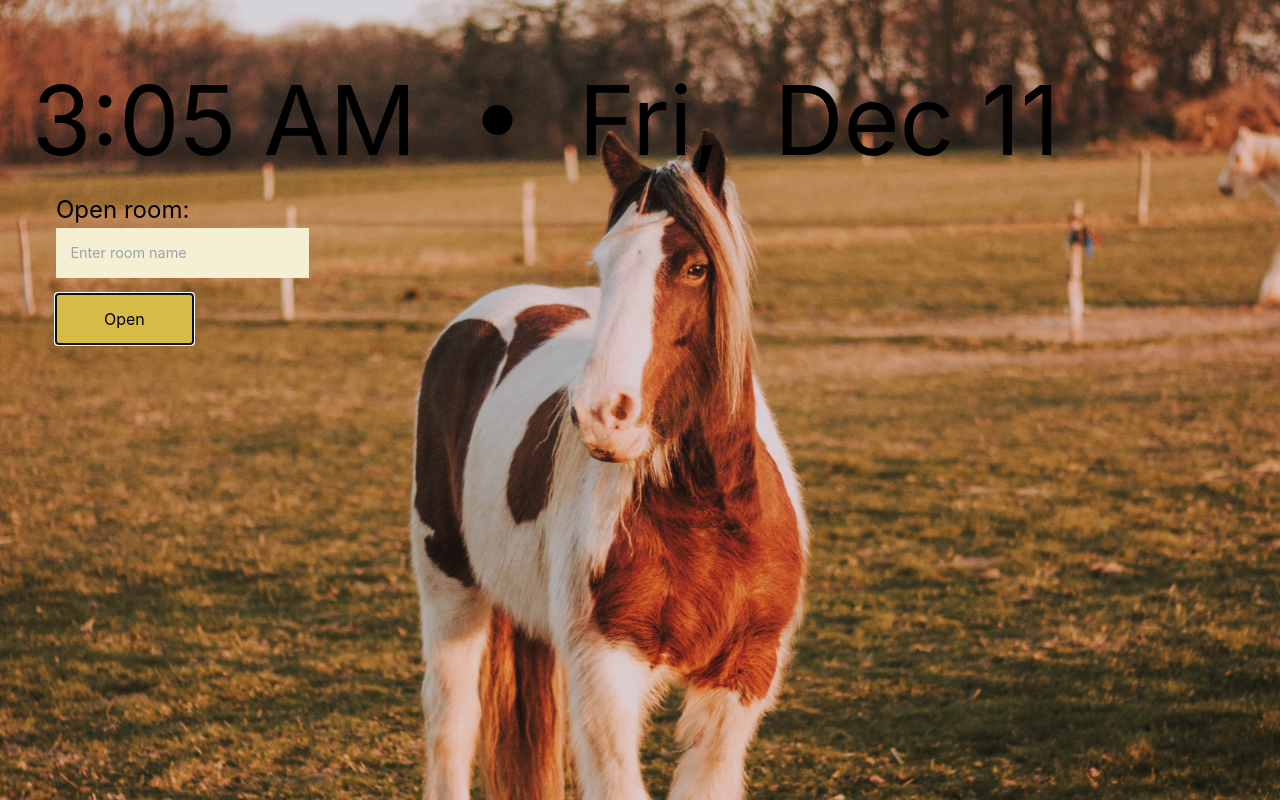
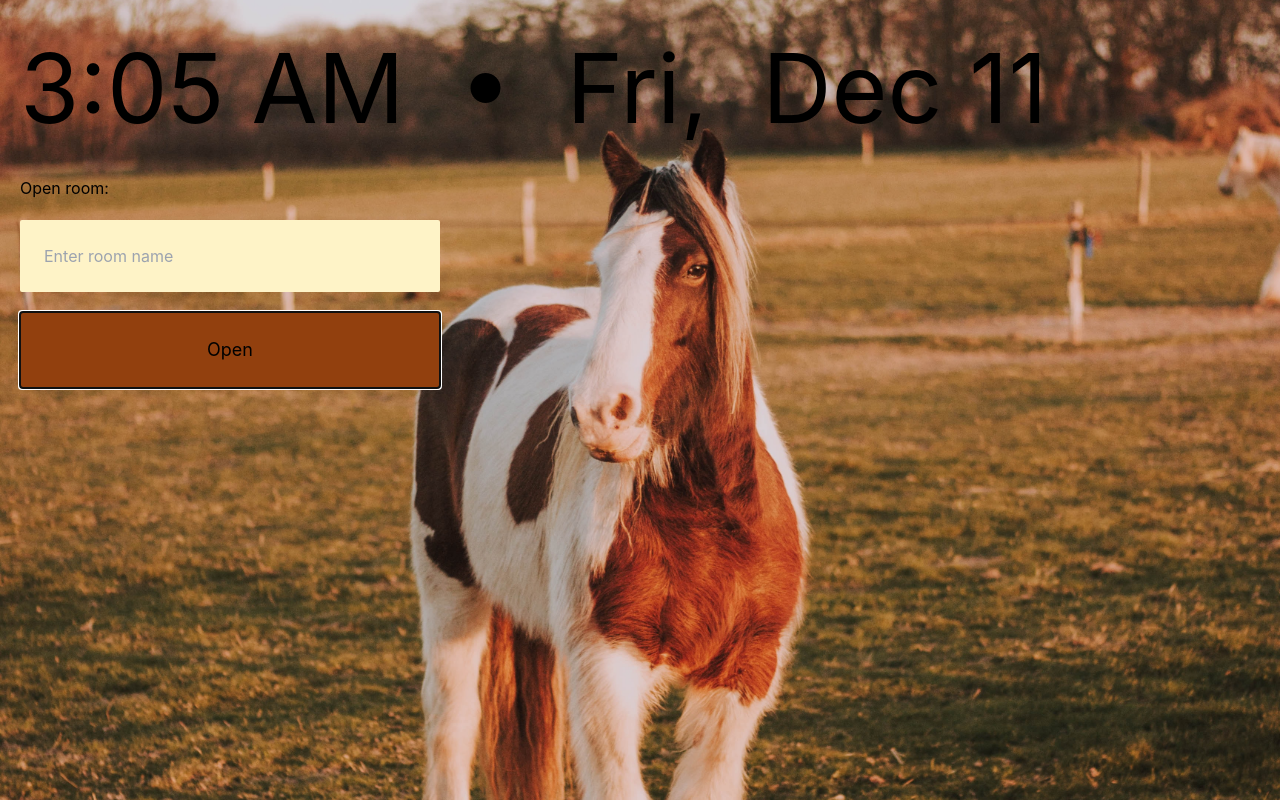
Before and after one commit to soliskit/pinto-meet, a Next.js app: page / in a window 1280 px wide. Built offline with nearby package versions, Linux system fonts and the light colour scheme.

Commit message:
replace index page css with tailwind

```diff
--- a/pages/index.tsx
+++ b/pages/index.tsx
@@ -1,10 +1,9 @@
 import Head from 'next/head'
-import styles from '../styles/Home.module.css'
 import JoinForm from '../types/join-form'
 import Time from '../types/time'
 
 const Home = () => (
-  <div className={styles.background}>
+  <div className='bg-hero-image h-screen bg-cover bg-center'>
     <Head>
       <title>Pinto Pinto</title>
       <meta property='og:title' content='Video conferencing for the rest of us'/>
@@ -16,12 +15,10 @@ const Home = () => (
       <link rel='icon' href='/favicon.ico' />
     </Head>
 
-    <div className={styles.container} >
+    <div className='pt-10 pl-5'>
 
       <header>
-        <h1 className={styles.title}>
-          <Time/>
-        </h1>
+        <Time/>
       </header>
 
       <main>
--- a/styles/Home.module.css
+++ /dev/null
@@ -1,71 +0,0 @@
-.background {
-  height: 100vh;
-  background-image: url('/hero_image.jpg');
-  background-size: cover;
-  background-position: center;
-}
-
-.container {
-  padding: 3em 2em;
-}
-
-.title,
-.description {
-  text-align: start;
-}
-
-@media (min-width: 320px) {
-  h1.title {
-    font-size: 2em;
-  }
-}
-
-@media (min-width: 576px) {
-  h1.title {
-    font-size: 2.6em;
-  }
-}
-
-@media (min-width: 768px) {
-  h1.title {
-    font-size: 3.7em;
-  }
-}
-
-@media (min-width: 992px) {
-  h1.title {
-    font-size: 5em;
-  }
-}
-
-@media (min-width: 1200px) {
-  h1.title {
-    font-size: 6em;
-  }
-}
-
-div.join_room {
-  padding-inline-start: 1.5em;
-}
-
-form.join_room {
-  padding-bottom: 1em;
-}
-
-h1.form {
-  font-size: 150%;
-}
-
-input.form {
-  font-size: 90%;
-  background-color: #f5efd4;
-  border: none;
-  padding: 1em;
-}
-
-button.form {
-  font-size: 100%;
-  background-color: #d6bc47;
-  border: none;
-  padding: .8em 3em;
-}
--- a/types/join-form.tsx
+++ b/types/join-form.tsx
@@ -1,7 +1,6 @@
 import Haikunator from 'haikunator'
 import router from 'next/router'
 import { SyntheticEvent, useState } from 'react'
-import styles from '../styles/Home.module.css'
 
 const JoinForm = () => {
   const [name, setName] = useState<string>('')
@@ -21,25 +20,24 @@ const JoinForm = () => {
   }
 
   return (
-    <div className={styles.join_room}>
-      <h1
-        className={styles.form}>
+    <div className='pt-10'>
+      <h1 className='pb-5'>
           Open room: {name}
       </h1>
       <form
         id={`join-${name}`}
-        className={styles.join_room}>
+        className='pb-5'>
         <input
           type='text'
           value={name}
-          className={styles.form}
+          className='pl-3 py-3 md:pl-6 md:py-6 w-5/6 md:w-1/3 rounded-sm bg-yellow-100'
           onChange={updateName}
           placeholder='Enter room name'/>
       </form>
       <button
           type='submit'
           form={`join-${name}`}
-        className={styles.form}
+          className='py-3 md:py-6 w-5/6 md:w-1/3 text-lg rounded-sm bg-yellow-800'
           autoFocus={true}
           onClick={handleSubmission}>
             Open
--- a/types/time.tsx
+++ b/types/time.tsx
@@ -39,7 +39,7 @@ const Time = () => {
     }
   })
 
-  return <time>{hour}:{minute} {ampm}&nbsp; • &nbsp;{weekday}, &nbsp;{month} {day}</time>
+  return <h1 className='sm:text-3xl md:text-7xl lg:text-8xl'><time>{hour}:{minute} {ampm}&nbsp; • &nbsp;{weekday}, &nbsp;{month} {day}</time></h1>
 }
 
 export default Time
```
Lines whose indentation alone changed are shown as unchanged.
